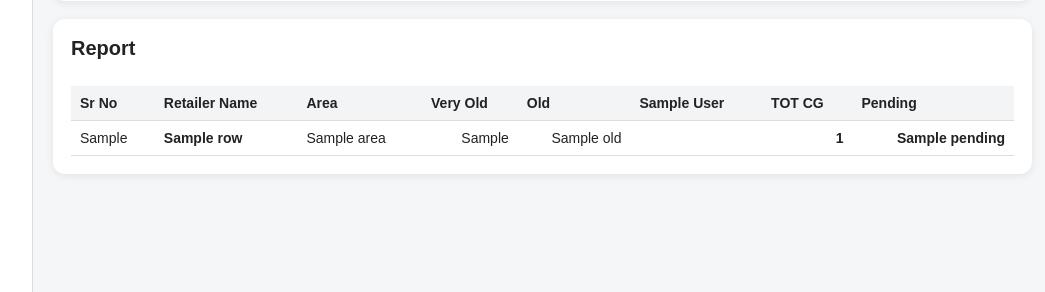
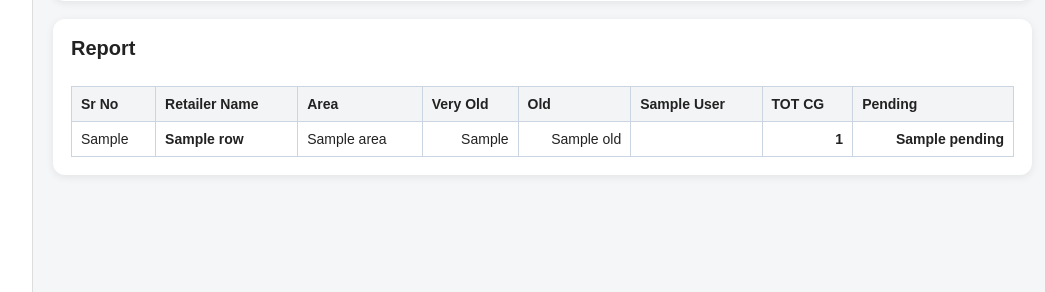
Before and after one commit to zakedge/sf1-receivables-ledger, a FastAPI app: template templates/last_7_days_report.html in a window 1280 px wide. Shown: the part 549-841 px from the top of the page, without its empty margins (228-1273 px from the left). Run offline with FastAPI, Linux system fonts and the light colour scheme; the template is opened without the code that fills it: most values are stand-ins (such as "Sample title", 1, 10 or a date in 2020).

Commit message:
Add column separators to report table

```diff
--- a/templates/last_7_days_report.html
+++ b/templates/last_7_days_report.html
@@ -29,50 +29,50 @@
 
     {% if rows %}
         <div style="overflow-x: auto;">
-            <table id="reportTable">
+            <table id="reportTable" style="border-collapse: collapse; width: 100%;">
                 <tr>
-                    <th>Sr No</th>
-                    <th>Retailer Name</th>
-                    <th>Area</th>
-                    <th>Very Old</th>
-                    <th>Old</th>
+                    <th style="border: 1px solid #cbd5e1;">Sr No</th>
+                    <th style="border: 1px solid #cbd5e1;">Retailer Name</th>
+                    <th style="border: 1px solid #cbd5e1;">Area</th>
+                    <th style="border: 1px solid #cbd5e1;">Very Old</th>
+                    <th style="border: 1px solid #cbd5e1;">Old</th>
 
                     {% for column in date_columns %}
-                        <th>{{ column.display_name }}</th>
+                        <th style="border: 1px solid #cbd5e1;">{{ column.display_name }}</th>
                     {% endfor %}
 
-                    <th>TOT CG</th>
-                    <th>Pending</th>
+                    <th style="border: 1px solid #cbd5e1;">TOT CG</th>
+                    <th style="border: 1px solid #cbd5e1;">Pending</th>
                 </tr>
 
                 {% for row in rows %}
                     <tr style="{% if loop.index is even %}background: #eef6ff;{% else %}background: #ffffff;{% endif %}">
-                        <td>{{ row.sr_no }}</td>
-                        <td><strong>{{ row.customer_name }}</strong></td>
-                        <td>{{ row.area }}</td>
+                        <td style="border: 1px solid #cbd5e1;">{{ row.sr_no }}</td>
+                        <td style="border: 1px solid #cbd5e1;"><strong>{{ row.customer_name }}</strong></td>
+                        <td style="border: 1px solid #cbd5e1;">{{ row.area }}</td>
 
-                        <td style="text-align: right;">
+                        <td style="border: 1px solid #cbd5e1; text-align: right;">
                             {% if row.very_old != 0 %}
                                 {{ row.very_old }}
                             {% endif %}
                         </td>
 
-                        <td style="text-align: right;">
+                        <td style="border: 1px solid #cbd5e1; text-align: right;">
                             {% if row.old != 0 %}
                                 {{ row.old }}
                             {% endif %}
                         </td>
 
                         {% for column in date_columns %}
-                            <td style="text-align: right;">
+                            <td style="border: 1px solid #cbd5e1; text-align: right;">
                                 {% if row.date_balances[column.date_key] != 0 %}
                                     {{ row.date_balances[column.date_key] }}
                                 {% endif %}
                             </td>
                         {% endfor %}
 
-                        <td style="text-align: right;"><strong>{{ row.total_credit_given }}</strong></td>
-                        <td style="text-align: right;"><strong>{{ row.pending }}</strong></td>
+                        <td style="border: 1px solid #cbd5e1; text-align: right;"><strong>{{ row.total_credit_given }}</strong></td>
+                        <td style="border: 1px solid #cbd5e1; text-align: right;"><strong>{{ row.pending }}</strong></td>
                     </tr>
                 {% endfor %}
             </table>
```
